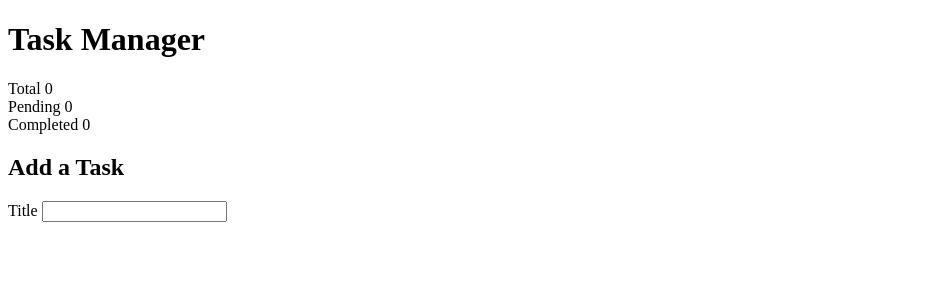
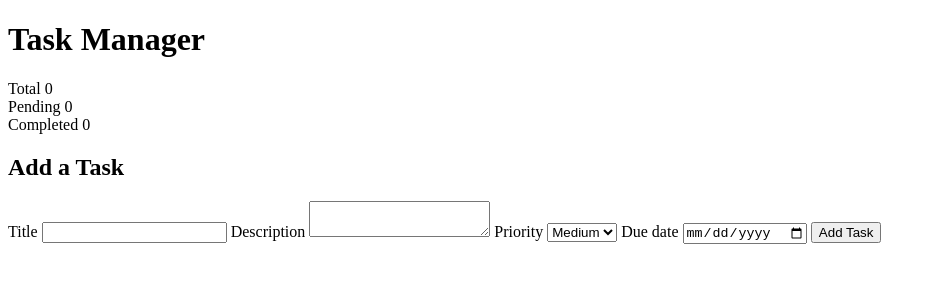
Before and after one commit to AVB369/task-manager, a plain HTML site: page index.html in a window 1280 px wide. Shown: the whole page, without its empty margins (0-936 px from the left). Drawn offline with Linux system fonts and the light colour scheme.

Commit message:
Add task form

```diff
--- a/index.html
+++ b/index.html
@@ -1,12 +1,13 @@
-<!doctype html>
+<!DOCTYPE html>
 <html lang="en">
 <head>
-    <meta charset="UTF-8" />
-    <meta name="viewport" content="width=device-width, initial-scale=1.0" />
+  <meta charset="UTF-8">
+  <meta name="viewport" content="width=device-width, initial-scale=1.0">
   <title>Task Manager</title>
-    <link rel="stylesheet" href="style.css" />
+  <link rel="stylesheet" href="style.css">
 </head>
 <body>
+
   <header>
     <h1>Task Manager</h1>
   </header>
@@ -34,7 +35,22 @@
 
       <form id="task-form">
         <label for="task-title">Title</label>
-          <input type="text" id="task-title" required />
+        <input type="text" id="task-title" required>
+
+        <label for="task-description">Description</label>
+        <textarea id="task-description"></textarea>
+
+        <label for="task-priority">Priority</label>
+        <select id="task-priority">
+          <option value="low">Low</option>
+          <option value="medium" selected>Medium</option>
+          <option value="high">High</option>
+        </select>
+
+        <label for="task-due-date">Due date</label>
+        <input type="date" id="task-due-date">
+
+        <button type="submit">Add Task</button>
       </form>
     </section>
   </main>
```
Lines whose indentation alone changed are shown as unchanged.
